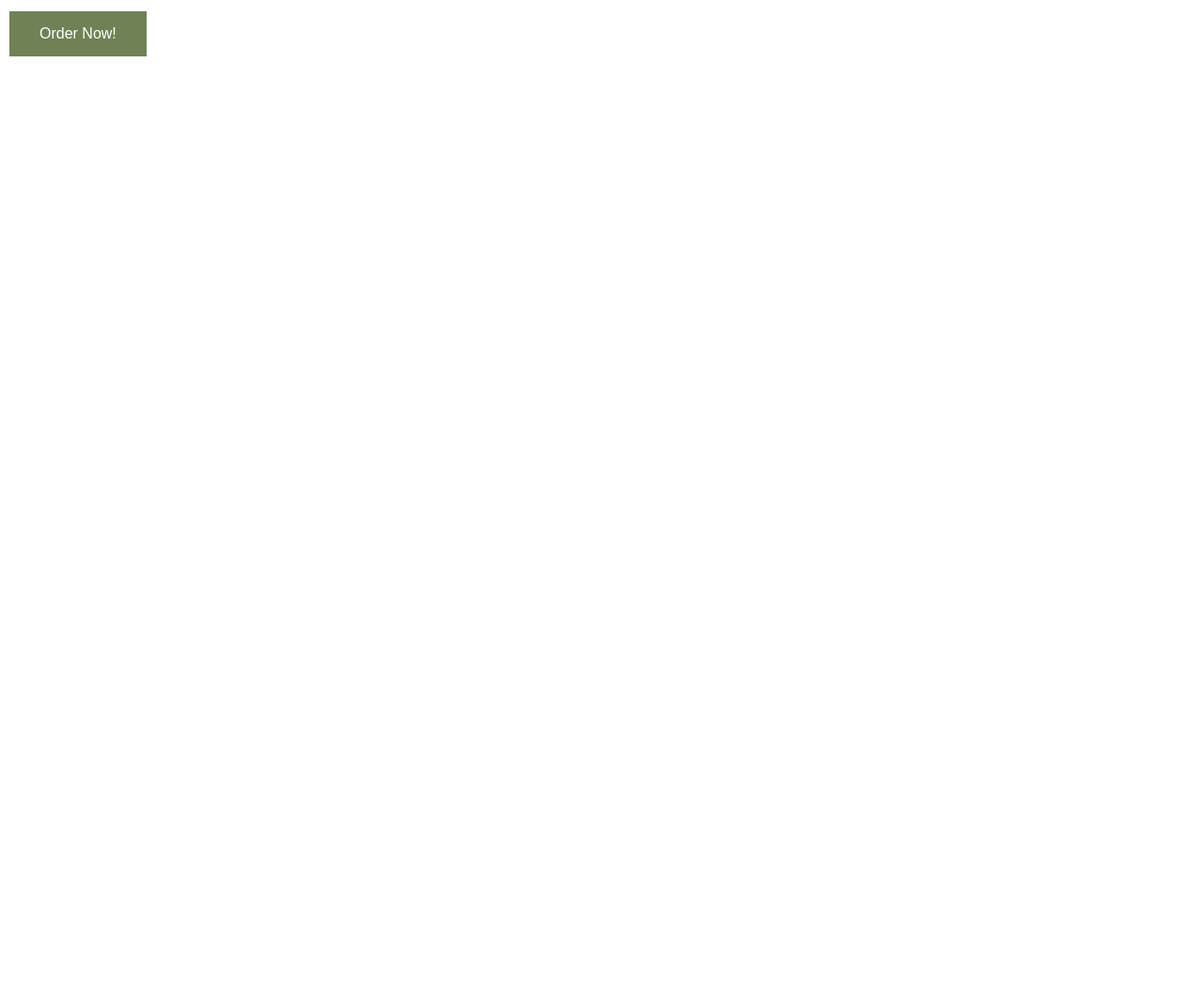
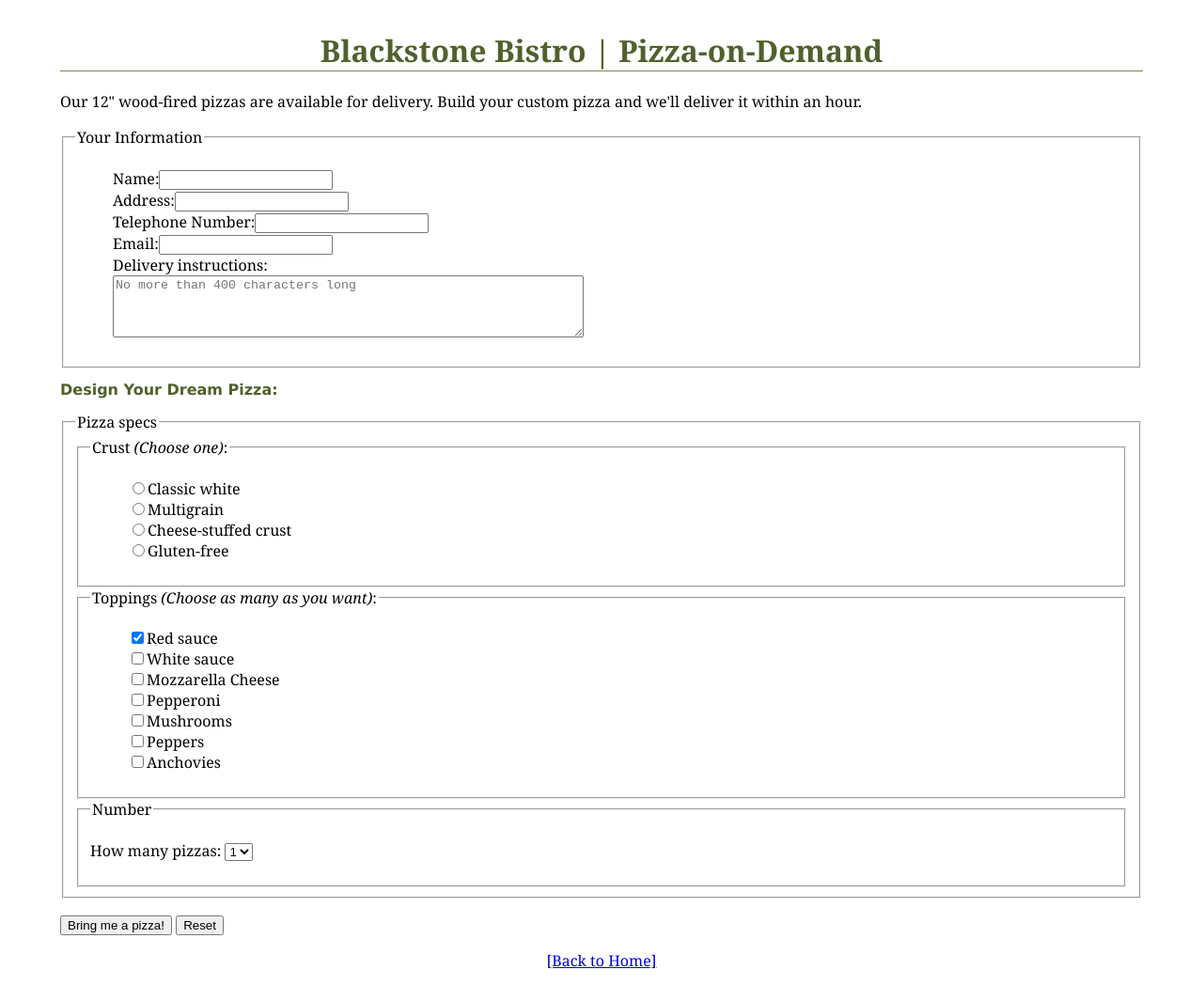
Before and after one commit to ilooklikemilk/fid, a plain HTML site: page bistro/pizza.html in a window 1280 px wide. Shown: the whole page at 94% size. Before the commit the page ends 800 px from the top, so only its background shows below. Drawn offline with Linux system fonts and the light colour scheme.

Commit message:
Add files via upload

```diff
--- a/bistro/pizza.html
+++ b/bistro/pizza.html
@@ -1,25 +1,106 @@
-<!DOCTYPE png>
-<png>
+
+<!DOCTYPE html >
+<html>
 <head>
-<style>
-.button {
-  border: none;
-  color: white;
-  padding: 15px 32px;
-  text-align: center;
-  text-decoration: none;
-  display: inline-block;
-  font-size: 16px;
-  margin: 4px 2px;
-  cursor: pointer;
-}
+  <meta charset="utf-8" >
+   <title>Blackstone Bistro: Pizza-on-Demand</title>
+   <style type="text/css">
+      ol, ul {
+     list-style-type: none;
+      }
 
-.button1 {background-color: #6e8255;}
-</style>
+	body {
+	  margin: 2em 5%;
+	  font-family: Georgia, "Times New Roman", Times, serif;
+	}
+
+	h1, h2{
+	  color: #51602c;
+	}
+
+	h1 {
+	  text-align: center;
+	  border-bottom: 1px solid rgb(124, 135, 78);
+	  margin-top: 30px;
+	}
+
+	h2 {
+	  font-size: 1em;
+	  font-family: Verdana, Geneva, sans-serif;
+
+	}
+
+   </style>
 </head>
+
 <body>
 
-<button class="button button1">Order Now!</button>
+<h1>Blackstone Bistro | Pizza-on-Demand</h1>
 
+<p>Our 12" wood-fired pizzas are available for delivery. Build your custom pizza and we'll deliver it within an hour.</p>
+
+<form action="http://www.blackgoosebistro.com/pizza.php" method="POST">
+<fieldset>
+	<legend>Your Information</legend>
+	<ul>
+		<li><label for="form-name">Name:</label><input type="text" name="customername" id="form-name"></li>
+		<li><label for="form-address">Address:</label><input type="text" name="address" id="form-address"></li>
+		<li><label for="form-tel">Telephone Number:</label><input type="tel" name="telephone" id="form-tel"></li>
+		<li><label for="form-email">Email:</label><input type="email" name="email" id="form-email"></li>
+		<li><label for="form-instructions">Delivery instructions:</label><br>
+			<textarea name="instructions" maxlength="400" placeholder="No more than 400 characters long" rows="4" cols="60" id="form-instructions"></textarea>
+		</li>
+	</ul>
+</fieldset>
+
+<h2>Design Your Dream Pizza:</h2>
+<fieldset>
+	<legend>Pizza specs</legend>
+
+	<fieldset>
+		<legend>Crust <em>(Choose one)</em>:</legend>
+		<ul>
+			<li><label><input type="radio" name="crust" value="white">Classic white</label></li>
+			<li><label><input type="radio" name="crust" value="multigrain">Multigrain</label></li>
+			<li><label><input type="radio" name="crust" value="cheese">Cheese-stuffed crust</label></li>
+			<li><label><input type="radio" name="crust" value="glutenfree">Gluten-free</label></li>
+		</ul>
+	</fieldset>
+
+	<fieldset>
+		<legend>Toppings <em>(Choose as many as you want)</em>:</legend>
+		<ul>
+			<li><input type="checkbox" name="toppings[]" value="red" checked>Red sauce</li>
+			<li><input type="checkbox" name="toppings[]" value="white">White sauce</li>
+			<li><input type="checkbox" name="toppings[]" value="cheese">Mozzarella Cheese</li>
+			<li><input type="checkbox" name="toppings[]" value="pepperoni">Pepperoni</li>
+			<li><input type="checkbox" name="toppings[]" value="mushrooms">Mushrooms</li>
+			<li><input type="checkbox" name="toppings[]" value="peppers">Peppers</li>
+			<li><input type="checkbox" name="toppings[]" value="anchovies">Anchovies</li>
+		</ul>
+	</fieldset>
+
+	<fieldset>
+		<legend>Number</legend>
+		<p>
+			How many pizzas:
+			<select name="pizzas" size="1">
+				<option>1</option>
+				<option>2</option>
+				<option>3</option>
+				<option>4</option>
+				<option>5</option>
+				<option>6</option>
+			</select>
+		</p>
+	</fieldset>
+</fieldset>
+<p>
+	<input type="submit" value="Bring me a pizza!">
+	<input type="reset">
+</p>
+</form>
+
+	<p align="center"><a href="blackgoosebistro.html">[Back to Home]</a></p>
 </body>
 </html>
```
